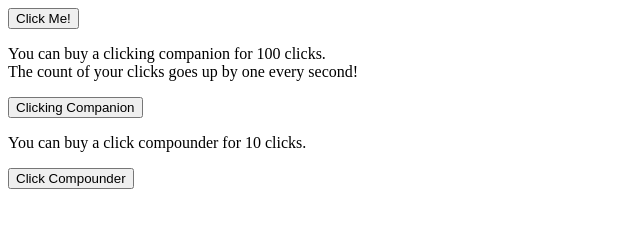
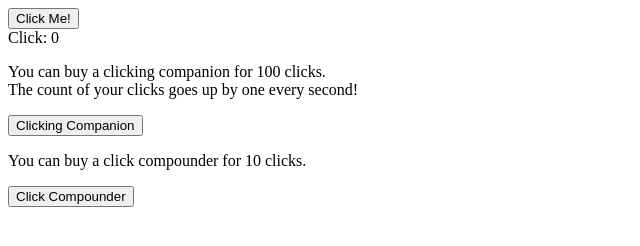
Before and after one commit to annakatarina1994/donut-delirium, a plain HTML site: page index.html in a window 1280 px wide. Shown: the whole page, without its empty margins (0-640 px from the left). Drawn offline with Linux system fonts and the light colour scheme; a script that the page names is missing; files whose address does not match are found by name.

```diff
--- a/index.html
+++ b/index.html
@@ -12,7 +12,7 @@
 
 
     <button onclick="countClick()" type="button" name="button" class="clickButton">Click Me!</button><br>
-    <div class="clicks"></div>
+    <div class="clicks">Click: 0</div>
 
 
     <p>You can buy a clicking companion for 100 clicks.<br>
```
